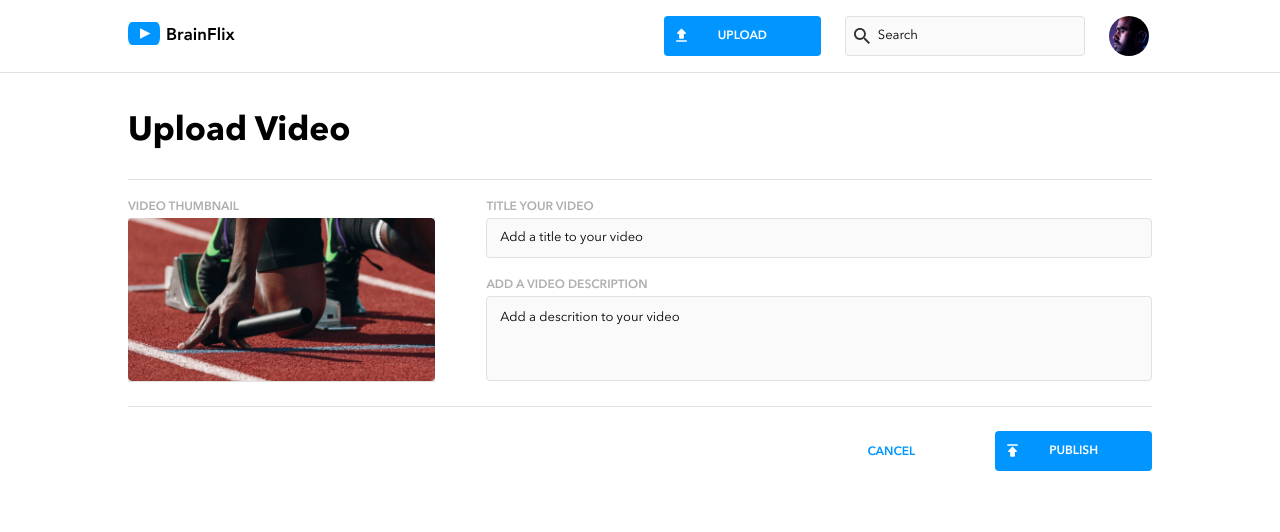
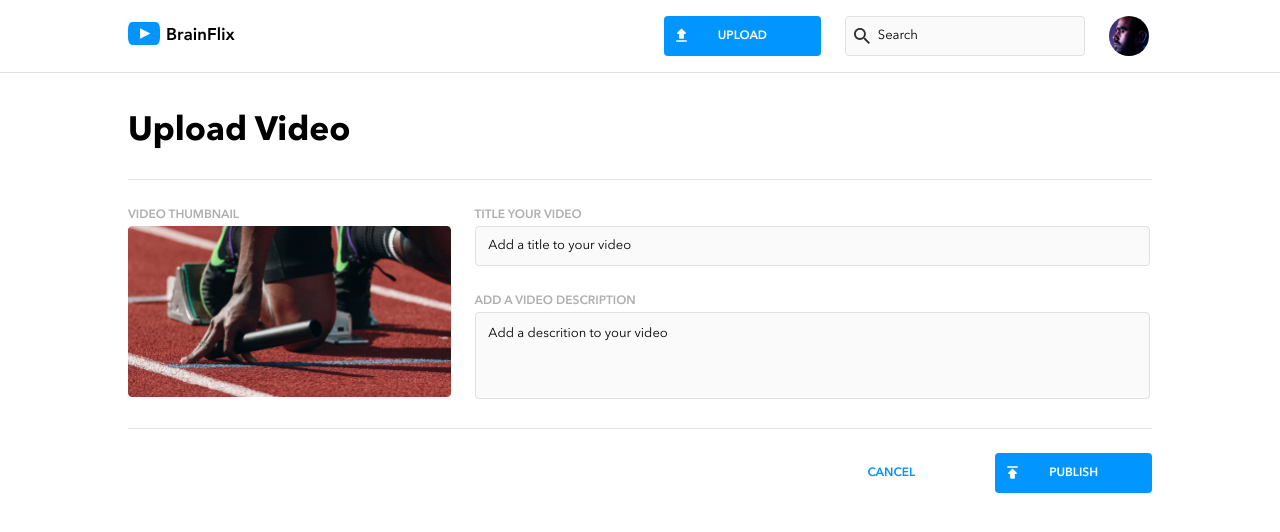
Before and after one commit to trupti-patil23/git-brainFlix, a React (Create React App) app: page /upload in a window 1280 px wide. Shown: the top 532 px of the page. Built offline with nearby package versions, Linux system fonts and the light colour scheme.

Commit message:
Fixed error by adding unique key to link and changed styles for some pages to match with mockup

```diff
--- a/src/components/VideoList/VideoList.jsx
+++ b/src/components/VideoList/VideoList.jsx
@@ -22,8 +22,8 @@ const VideoList = (props) => {
                 videoListData.filter((video) => (video.id !== selectedVideo.id))
                     .map((video) => {
                         return (
-                            <Link to={`/videos/${video.id}`}>
-                                <li key={video.id} className="videos__item">
+                            <Link key={video.id} to={`/videos/${video.id}`}>
+                                <li className="videos__item">
 
                                     <div className="videos__image-container">
                                         <img className="videos__image" src={video.image} alt="VideoImage"></img>
--- a/src/components/VideoList/VideoList.scss
+++ b/src/components/VideoList/VideoList.scss
@@ -43,6 +43,7 @@
 
     &__image-container {
         background-color: $secondary-mercury;
+        border-radius: $border-radius;
         width:40%;
 
         @include tablet {
--- a/src/pages/UploadVideoPage/UploadVideoPage.scss
+++ b/src/pages/UploadVideoPage/UploadVideoPage.scss
@@ -21,7 +21,7 @@
         @include desktop {
             flex-wrap: wrap;
             flex-direction: row;
-            justify-content: space-between;
+            column-gap: 1.5rem;
             margin-left: 8rem;
             margin-right: 8rem;
         }
@@ -31,10 +31,13 @@
         display: flex;
         flex-direction: column;
 
+        @include tablet {
+            margin-top: 0.5rem;
+        }
+
         @include desktop {
-            width: 30%;
-            height: fit-content;
-            border-bottom: 1px solid $secondary-mercury;
+            margin-top: 0;
+            max-width: 31.5%;
         }
     }
 
@@ -57,10 +60,15 @@
         @include set-mobile-font("LabelFont");
         margin-top: $m-margin;
         color: $primary-silver;
+
+        @include desktop{
+            margin-top:$dt-margin;
+        }
     }
 
     &__image-container {
         background-color: $secondary-mercury;
+        border-radius: $border-radius;
         width: 100%;
 
         @include tablet {
@@ -85,7 +93,7 @@
         flex-direction: column;
 
         @include desktop {
-            width: 65%;
+            max-width: 66%;
         }
     }
 
@@ -93,13 +101,21 @@
         height: 2.5rem;
         padding: 0.8rem;
         @include set-form-inputfeild-style;
+
+        @include desktop {
+            flex-grow: 1;
+        }
     }
 
     &__video-description {
-        height: 5.3rem;
+        height: 5.4rem;
         padding: 0.8rem;
         resize: none;
         @include set-form-inputfeild-style;
+
+        @include desktop {
+            flex-grow: 1;
+        }
     }
 
     &__button-container {
@@ -117,6 +133,7 @@
 
         @include desktop {
             width: 100%;
+            margin-top: 1.8rem;
         }
     }
 
```
